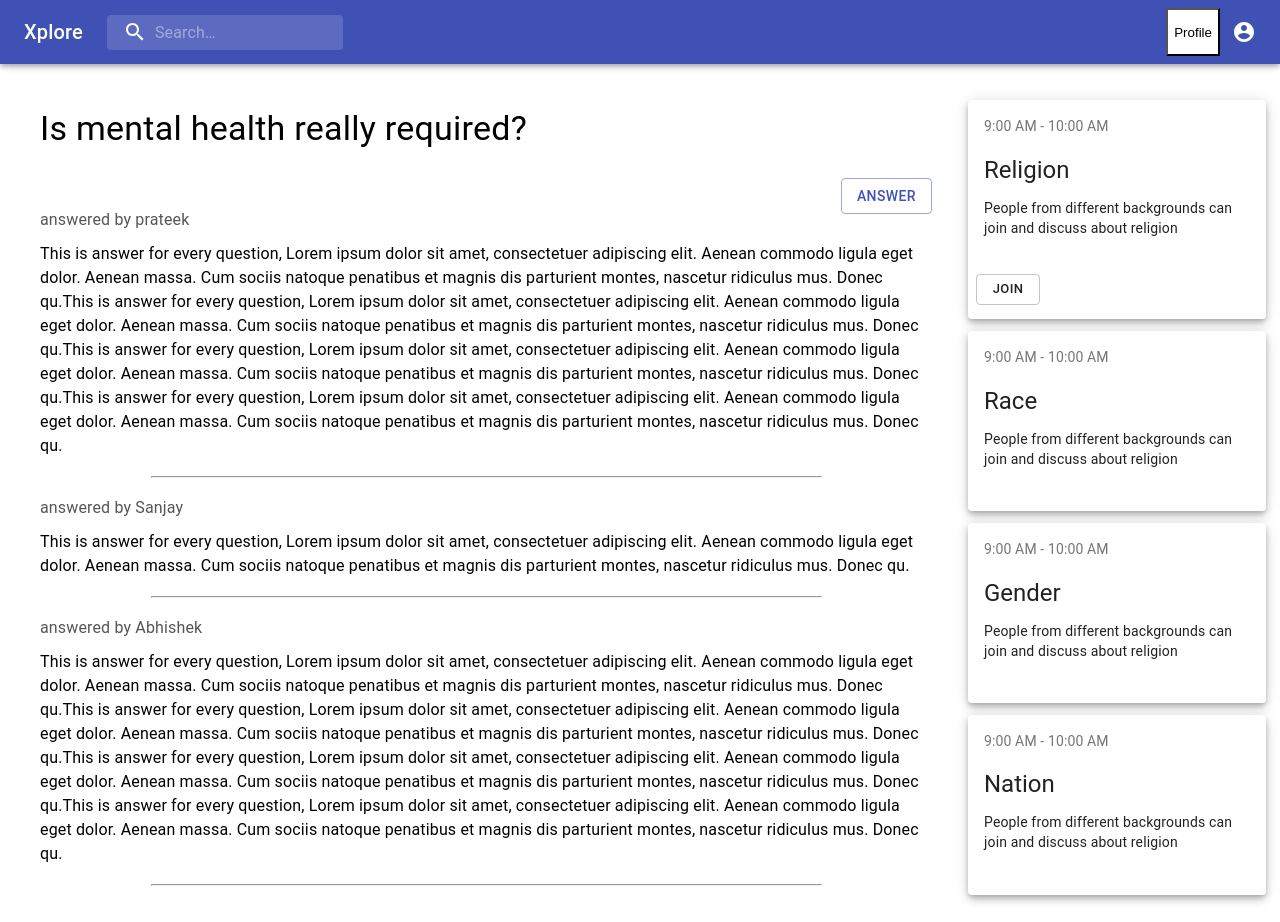
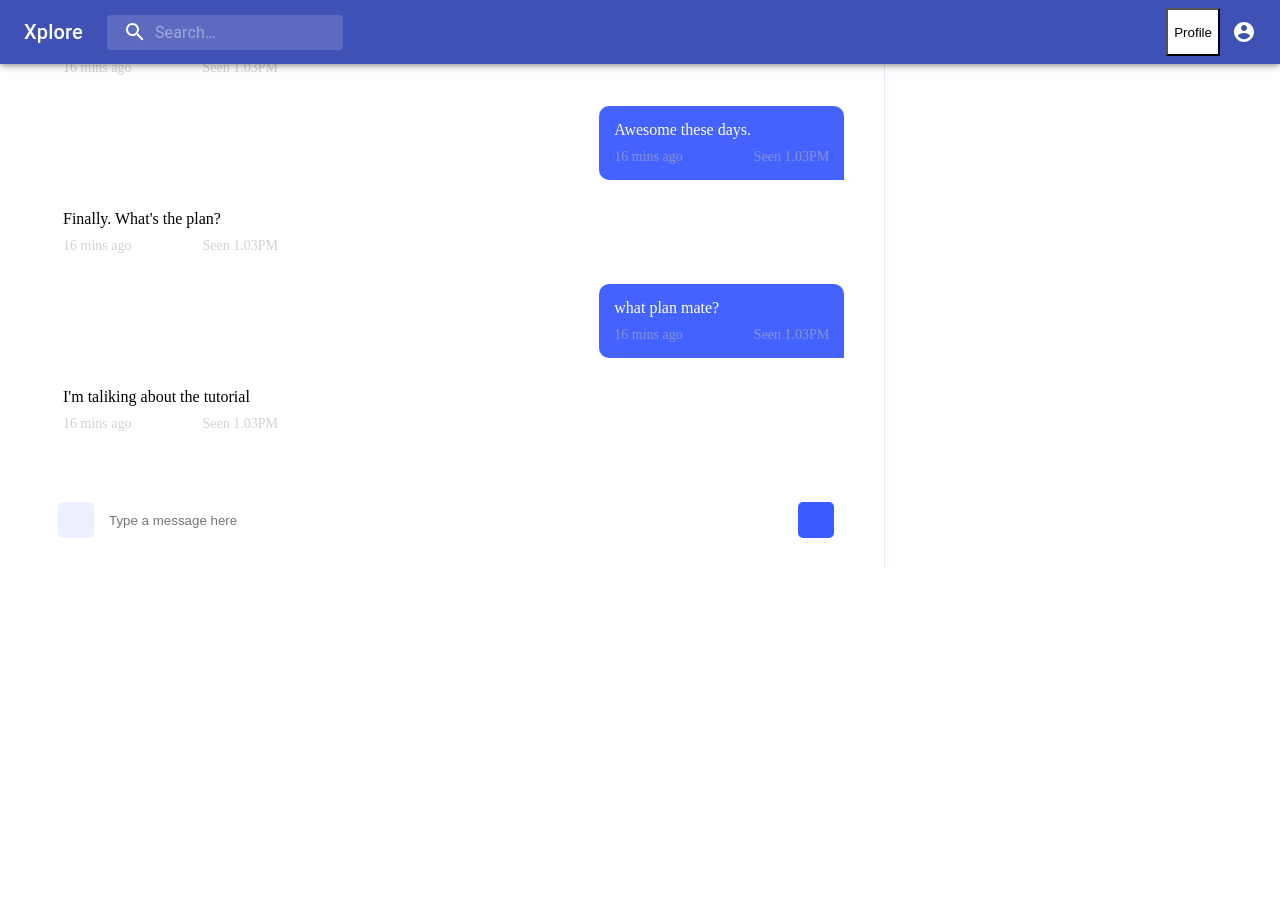
Before and after one commit to abhishekthalatoty/hackon2-safespace, a React (Create React App) app in the folder client/: page / in a window 1280 px wide. After the commit the page ends 800 px from the top, so only its background shows below. Built offline with nearby package versions, Linux system fonts and the light colour scheme.

Commit message:
intermediate

```diff
--- a/client/package.json
+++ b/client/package.json
@@ -15,6 +15,8 @@
     "bootstrap": "^4.6.0",
     "react": "^17.0.2",
     "react-bootstrap": "^1.6.0",
+    "react-chat-engine": "^1.9.2",
+    "react-chat-ui": "^0.4.0",
     "react-dom": "^17.0.2",
     "react-scripts": "4.0.3",
     "typescript": "^4.3.2",
--- a/client/src/App.js
+++ b/client/src/App.js
@@ -2,12 +2,17 @@ import Navbar from './components/Navbar';
 import {HomePage} from './pages/Home';
 import {QuestionPage} from './pages/QuestionDetail'
 import AnswerSection from './components/AnswerSection';
+import ChatBody from "./components/ChatBody";
+import ChatRoom from "./components/ChatRoom";
+import ChatContent from './components/ChatContent'
 
 function App() {
   return (
     <div className="App">
       <Navbar/>
-      <QuestionPage />
+      {/* <QuestionPage /> */}
+      {/* <ChatRoom /> */}
+      <ChatContent />
     </div>
   );
 }
--- /dev/null
+++ b/client/src/components/ChatBody.tsx
@@ -0,0 +1,21 @@
+import React from 'react'
+import { ChatEngineWrapper, ChatSocket, ChatFeed } from 'react-chat-engine'
+
+const ChatBody = () => {
+    return (
+        <div>
+            <ChatEngineWrapper>
+            <ChatSocket
+                projectID='648f3b36-13a6-44cb-bfc3-e01a8d89700f'
+                chatID='27024'
+                chatAccessKey='ca-33932b18-4ba6-468a-9677-463fbab33f74'
+                senderUsername='Prateek'
+            />
+
+            <ChatFeed activeChat='27024' />
+        </ChatEngineWrapper>
+        </div>
+    )
+}
+
+export default ChatBody
--- /dev/null
+++ b/client/src/components/ChatContent.css
@@ -0,0 +1,169 @@
+.main__chatcontent {
+    flex-grow: 1;
+    padding: 20px 40px;
+    max-width: 63%;
+    border-right: 1px solid #ebe7fb;
+}
+
+.content__header {
+    padding-bottom: 15px;
+    border-bottom: 1px solid #ebe7fb;
+}
+
+.current-chatting-user {
+    display: flex;
+    align-items: center;
+}
+
+.current-chatting-user p {
+    margin: 0;
+    font-weight: 600;
+}
+
+.content__header {
+    display: flex;
+    justify-content: space-between;
+    align-items: center;
+}
+
+.settings .btn-nobg {
+    color: #000;
+}
+
+.content__body {
+    max-height: calc(100vh - calc(100vh / 2));
+    overflow: auto;
+}
+
+.chat__item {
+    display: flex;
+    justify-content: flex-end;
+    align-items: flex-end;
+    margin-bottom: 15px;
+    transition: all 0.3s ease;
+    transform: scale(0);
+    transform-origin: right;
+    animation-name: showIn;
+    animation-duration: 0.2s;
+    /* or: Xms */
+    animation-iteration-count: 1;
+    animation-direction: normal;
+    /* or: normal */
+    animation-timing-function: cubic-bezier( 0.88, 0.19, 0.37, 1.11);
+    /* or: ease, ease-in, ease-in-out, linear, cubic-bezier(x1, y1, x2, y2) */
+    animation-fill-mode: both;
+    /* or: backwards, both, none */
+    animation-delay: 0.2s;
+    /* or: Xms */
+}
+
+@keyframes showIn {
+    0% {
+        transform: scale(0);
+    }
+    100% {
+        transform: scale(1);
+    }
+}
+
+.chat__item .avatar {
+    margin-right: 0px;
+    margin-left: 20px;
+    background: #fff;
+    padding: 1px;
+}
+
+.chat__item__content {
+    background-color: #4462ff;
+    color: #fff;
+    padding: 15px;
+    border-radius: 10px 10px 0 10px;
+    max-width: 50%;
+    min-width: 215px;
+}
+
+.chat__item__content .chat__meta {
+    justify-content: space-between;
+    display: flex;
+    margin-top: 10px;
+}
+
+.chat__item__content .chat__meta span {
+    font-size: 14px;
+    color: #8693d3;
+    user-select: none;
+}
+
+.chat__msg {
+    user-select: none;
+}
+
+.chat__item.other {
+    flex-direction: row-reverse;
+    transform-origin: left;
+}
+
+.chat__item.other .chat__item__content {
+    background-color: #fff;
+    color: #000;
+    border-radius: 10px 10px 10px 0;
+    max-width: 50%;
+}
+
+.chat__item.other .avatar {
+    margin-right: 20px;
+    margin-left: 0px;
+}
+
+.chat__item.other .chat__item__content .chat__meta span {
+    color: #d1d1d1;
+}
+
+.content__footer {
+    padding-top: 30px;
+}
+
+.sendNewMessage {
+    background-color: #fff;
+    display: flex;
+    justify-content: space-between;
+    padding: 10px;
+    border-radius: 8px;
+}
+
+.sendNewMessage button {
+    width: 36px;
+    height: 36px;
+    background-color: #ecefff;
+    border: none;
+    box-shadow: none;
+    outline: none;
+    cursor: pointer;
+    font-size: 16px;
+    color: #4665ff;
+    padding: 0;
+    border-radius: 5px;
+    line-height: 36px;
+    transition: all 0.3s cubic-bezier(0.88, 0.19, 0.37, 1.11);
+}
+
+.sendNewMessage button:hover {
+    transform: scale(1.2);
+}
+
+.sendNewMessage button i {
+    display: block;
+}
+
+.sendNewMessage input {
+    flex-grow: 1;
+    padding: 0 15px;
+    background-color: transparent;
+    border: none;
+    outline: none;
+}
+
+#sendMsgBtn {
+    background-color: #3b5bfe;
+    color: #fff;
+}
--- /dev/null
+++ b/client/src/components/ChatContent.tsx
@@ -0,0 +1,148 @@
+import React, { Component, useState, createRef, useEffect } from "react";
+
+import "./ChatContent.css";
+import ChatItem from "./ChatItem";
+
+export default class ChatContent extends Component <any, any>{
+  messagesEndRef:any = createRef();
+  chatItms = [
+    {
+      key: 1,
+      image:
+        "https://pbs.twimg.com/profile_images/1116431270697766912/-NfnQHvh_400x400.jpg",
+      type: "",
+      msg: "Hi Tim, How are you?",
+    },
+    {
+      key: 2,
+      image:
+        "https://encrypted-tbn0.gstatic.com/images?q=tbn%3AANd9GcTA78Na63ws7B7EAWYgTr9BxhX_Z8oLa1nvOA&usqp=CAU",
+      type: "other",
+      msg: "I am fine.",
+    },
+    {
+      key: 3,
+      image:
+        "https://encrypted-tbn0.gstatic.com/images?q=tbn%3AANd9GcTA78Na63ws7B7EAWYgTr9BxhX_Z8oLa1nvOA&usqp=CAU",
+      type: "other",
+      msg: "What about you?",
+    },
+    {
+      key: 4,
+      image:
+        "https://pbs.twimg.com/profile_images/1116431270697766912/-NfnQHvh_400x400.jpg",
+      type: "",
+      msg: "Awesome these days.",
+    },
+    {
+      key: 5,
+      image:
+        "https://encrypted-tbn0.gstatic.com/images?q=tbn%3AANd9GcTA78Na63ws7B7EAWYgTr9BxhX_Z8oLa1nvOA&usqp=CAU",
+      type: "other",
+      msg: "Finally. What's the plan?",
+    },
+    {
+      key: 6,
+      image:
+        "https://pbs.twimg.com/profile_images/1116431270697766912/-NfnQHvh_400x400.jpg",
+      type: "",
+      msg: "what plan mate?",
+    },
+    {
+      key: 7,
+      image:
+        "https://encrypted-tbn0.gstatic.com/images?q=tbn%3AANd9GcTA78Na63ws7B7EAWYgTr9BxhX_Z8oLa1nvOA&usqp=CAU",
+      type: "other",
+      msg: "I'm taliking about the tutorial",
+    },
+  ];
+
+  constructor(props) {
+    super(props);
+    this.state = {
+      chat: this.chatItms,
+      msg: "",
+    };
+  }
+
+  scrollToBottom = () => {
+    this.messagesEndRef.current.scrollIntoView({ behavior: "smooth" });
+  };
+
+  componentDidMount() {
+    window.addEventListener("keydown", (e) => {
+      if (e.keyCode == 13) {
+        if (this.state.msg != "") {
+          this.chatItms.push({
+            key: 1,
+            type: "",
+            msg: this.state.msg,
+            image:
+              "https://pbs.twimg.com/profile_images/1116431270697766912/-NfnQHvh_400x400.jpg",
+          });
+          this.setState({ chat: [...this.chatItms] });
+          this.scrollToBottom();
+          this.setState({ msg: "" });
+        }
+      }
+    });
+    this.scrollToBottom();
+  }
+  onStateChange = (e) => {
+    this.setState({ msg: e.target.value });
+  };
+
+  render() {
+    return (
+      <div className="main__chatcontent">
+        <div className="content__header">
+          <div className="blocks">
+            <div className="current-chatting-user">
+              <p>Tim Hover</p>
+            </div>
+          </div>
+
+          <div className="blocks">
+            <div className="settings">
+              <button className="btn-nobg">
+                <i className="fa fa-cog"></i>
+              </button>
+            </div>
+          </div>
+        </div>
+        <div className="content__body">
+          <div className="chat__items">
+            {this.state.chat.map((itm, index) => {
+              return (
+                <ChatItem
+                //   animationDelay={index + 2}
+                  key={itm.key}
+                  user={itm.type ? itm.type : "me"}
+                  msg={itm.msg}
+                  image={itm.image}
+                />
+              );
+            })}
+            <div ref={this.messagesEndRef} />
+          </div>
+        </div>
+        <div className="content__footer">
+          <div className="sendNewMessage">
+            <button className="addFiles">
+              <i className="fa fa-plus"></i>
+            </button>
+            <input
+              type="text"
+              placeholder="Type a message here"
+              onChange={this.onStateChange}
+              value={this.state.msg}
+            />
+            <button className="btnSendMsg" id="sendMsgBtn">
+              <i className="fa fa-paper-plane"></i>
+            </button>
+          </div>
+        </div>
+      </div>
+    );
+  }
+}
--- /dev/null
+++ b/client/src/components/ChatItem.tsx
@@ -0,0 +1,25 @@
+import React, { Component } from "react";
+// import Avatar from "../chatList/Avatar";
+
+export default class ChatItem extends Component<any, any> {
+  constructor(props) {
+    super(props);
+  }
+  render() {
+    return (
+      <div
+        style={{ animationDelay: `0.8s` }}
+        className={`chat__item ${this.props.user ? this.props.user : ""}`}
+      >
+        <div className="chat__item__content">
+          <div className="chat__msg">{this.props.msg}</div>
+          <div className="chat__meta">
+            <span>16 mins ago</span>
+            <span>Seen 1.03PM</span>
+          </div>
+        </div>
+        {/* <Avatar isOnline="active" image={this.props.image} /> */}
+      </div>
+    );
+  }
+}
--- /dev/null
+++ b/client/src/components/ChatRoom.tsx
@@ -0,0 +1,17 @@
+import React from 'react'
+import {ChatEngine} from 'react-chat-engine'
+
+const ChatRoom = () => {
+    return (
+        <div>
+            <ChatEngine
+            height='100vh'
+            userName='prateek'
+            userSecret='1234'
+            projectID='648f3b36-13a6-44cb-bfc3-e01a8d89700f'
+        />
+        </div>
+    )
+}
+
+export default ChatRoom
--- a/client/tsconfig.json
+++ b/client/tsconfig.json
@@ -11,7 +11,7 @@
     "esModuleInterop": true,
     "allowSyntheticDefaultImports": true,
     "noImplicitAny": false,
-    "strict": true,
+    "strict": false,
     "forceConsistentCasingInFileNames": true,
     "noFallthroughCasesInSwitch": true,
     "module": "esnext",
```
Also changed, not shown: 1 other file (tests, documents, lock files or other folders).
